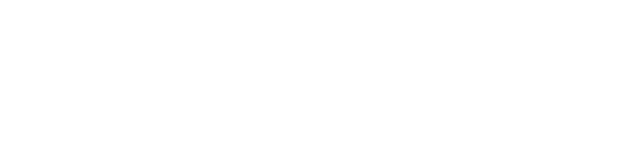
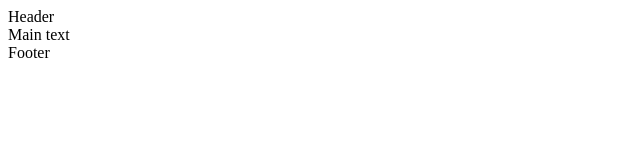
Before and after one commit to crdavies3/git-demo, a plain HTML site: page index.html in a window 1280 px wide. Shown: the whole page, without its empty margins (0-640 px from the left). Drawn offline with Linux system fonts and the light colour scheme.

Commit message:
Added to index body

```diff
--- a/index.html
+++ b/index.html
@@ -6,8 +6,8 @@
     </head>
     <body>
         <nav></nav>
-        <header></header>
-        <main></main>
-        <footer></footer>
+        <header>Header</header>
+        <main>Main text</main>
+        <footer>Footer</footer>
     </body>
 </html>
```
